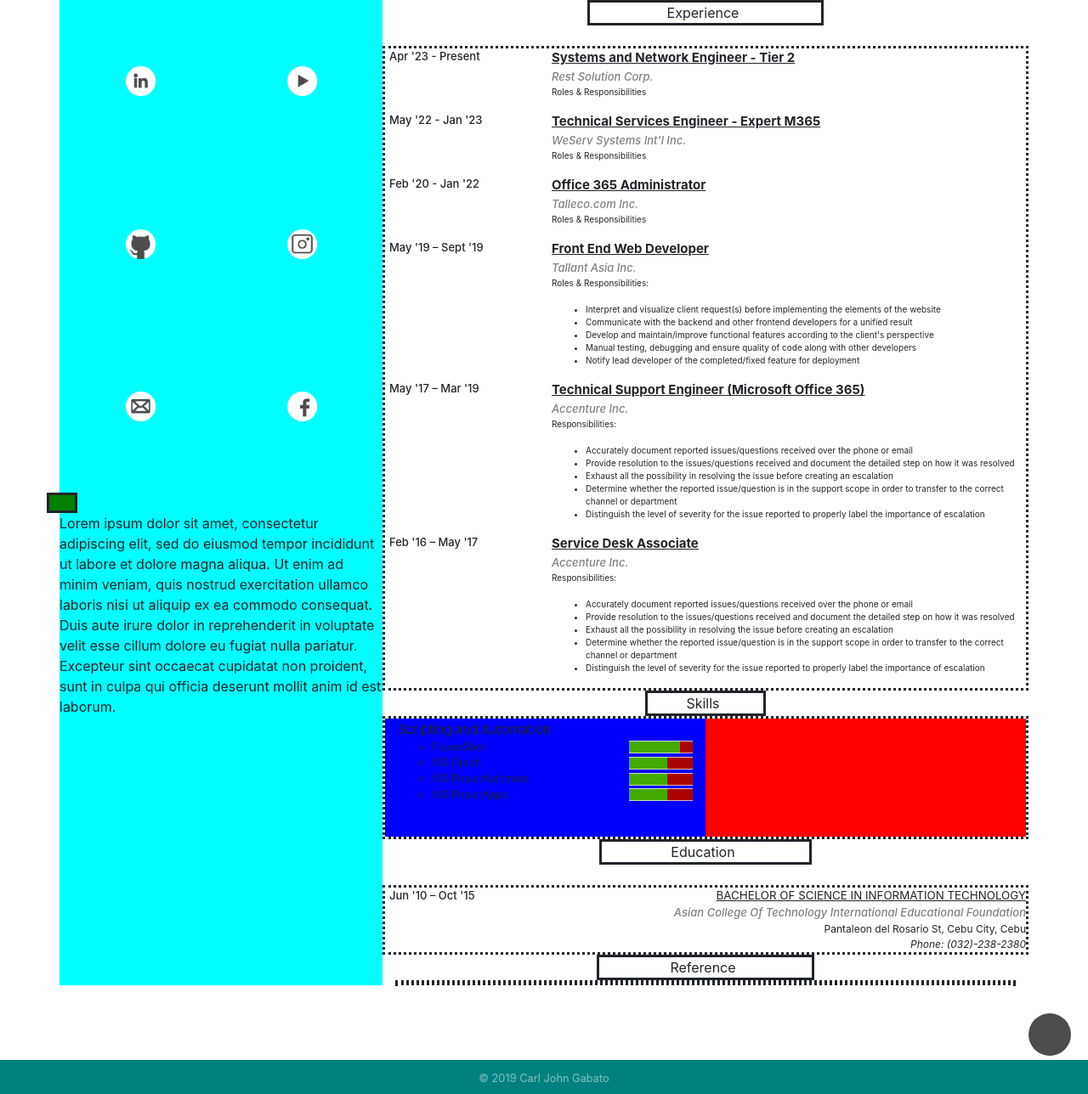
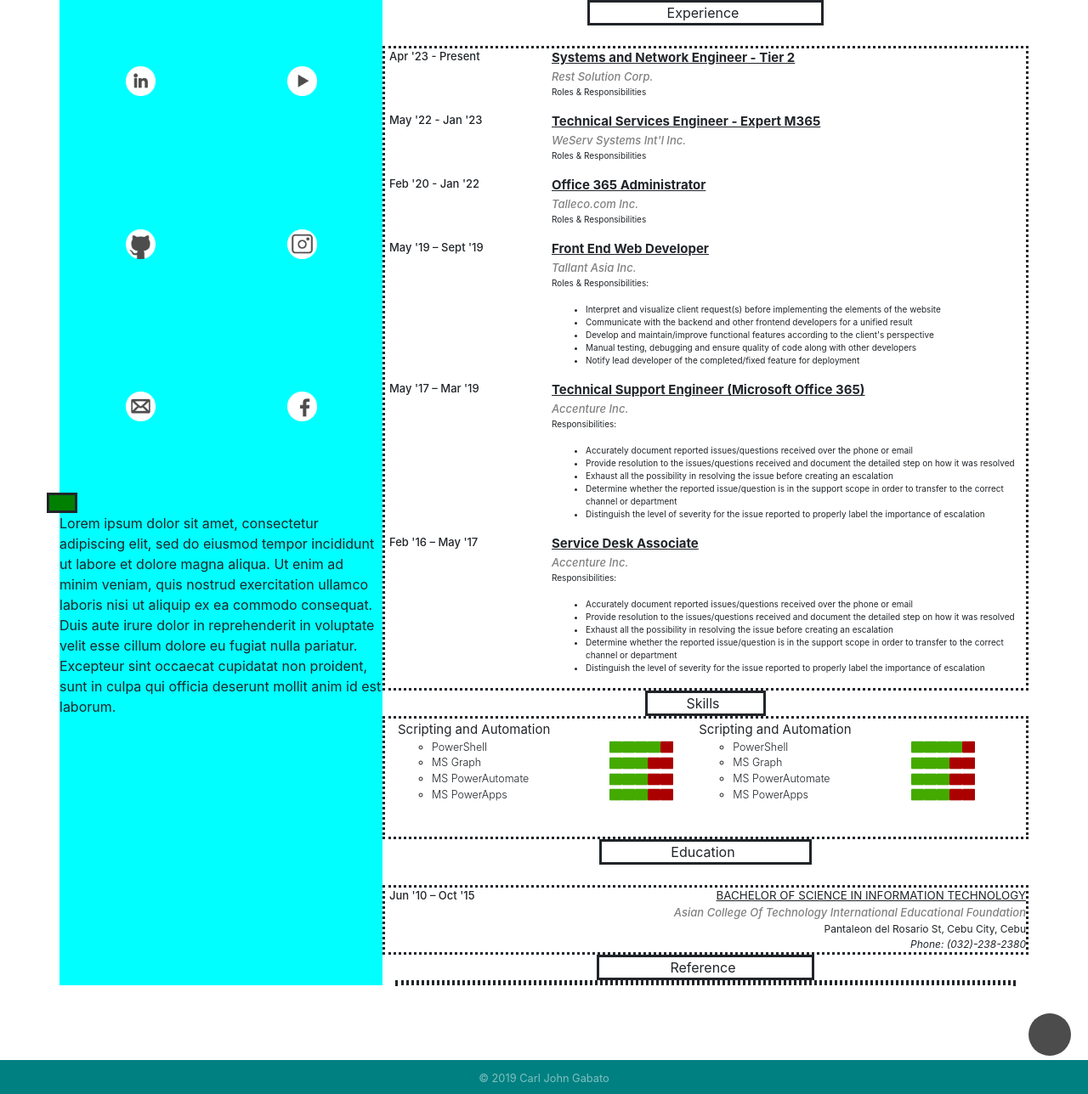
Before and after one commit to carljohngabato/aboutme, a Jekyll site: the page built from blogs.html, in a window 1280 px wide and 1400 px high, scrolled down 834 px, cut to the strip 112-1400 px from the top of the window. Shown: the whole strip at 85% size. Built offline with Jekyll 4.4.1, drawn with Linux system fonts in a browser that asks for light colours; nearby versions of some CDN libraries.

```diff
--- a/_sass/main.scss
+++ b/_sass/main.scss
@@ -630,14 +630,14 @@
   width: -webkit-fill-available;
 }
 .sk-left{
-  background-color: blue;
+  //background-color: blue;
 }
 .sk-left-row{
   width: 100%;
   height: 100%;
 }
 .sk-right{
-  background-color: red;
+  //background-color: red;
 }
 .row-2-col-2-row-3{
   height: auto;
--- a/blogs.html
+++ b/blogs.html
@@ -185,9 +185,9 @@
                 </div>
                 <div class="row row-jobs">
                     <!-- #region -->
-                    <div class="col-lg-6 sk-left">
+                    <div class="col-auto sk-left">
                         <div class="row">
-                            <div class="col-lg-8 col-md-8 col-sm-8">
+                            <div class="col-auto">
                                 <div class="skills-body">
                                     <h8 class="skill-title">Scripting and Automation</h8>
                                     <ul class="skills-list">
@@ -198,7 +198,7 @@
                                     </ul>
                                 </div>
                             </div>
-                            <div class="col-lg-4 col-md-4 col-sm-8">
+                            <div class="col-auto">
                                 <div class="skills-expertise">
                                     <br>
                                     <!--Scriting and automation-->
@@ -246,7 +246,67 @@
                             </div>
                         </div>
                     </div>
-                    <div class="col-lg-6 sk-right"></div>
+                    <div class="col-auto sk-right">
+                        <div class="row">
+                            <div class="col-auto">
+                                <div class="skills-body">
+                                    <h8 class="skill-title">Scripting and Automation</h8>
+                                    <ul class="skills-list">
+                                        <li class="skill-svc">PowerShell</li>
+                                        <li class="skill-svc">MS Graph</li>
+                                        <li class="skill-svc">MS PowerAutomate</li>
+                                        <li class="skill-svc">MS PowerApps</li>
+                                    </ul>
+                                </div>
+                            </div>
+                            <div class="col-auto">
+                                <div class="skills-expertise">
+                                    <br>
+                                    <!--Scriting and automation-->
+                                    <ul class="expertise">
+                                    <li class="skill-svc">
+                                        <div class="d-flex flex-row-reverse">
+                                        <div class="p2"><img class="red-bar" src="{{'/assets/images/red.png'}}" /></div>
+                                        <div class="p2"><img class="green-bar" src="{{'/assets/images/green.png'}}" /></div>
+                                        <div class="p2"><img class="green-bar" src="{{'/assets/images/green.png'}}" /></div>
+                                        <div class="p2"><img class="green-bar" src="{{'/assets/images/green.png'}}" /></div>
+                                        <div class="p2"><img class="green-bar" src="{{'/assets/images/green.png'}}" /></div>
+                                        </div>
+                                    </li>
+                                    <li class="skill-svc">
+                                        <div class="d-flex flex-row-reverse">
+                                        <div class="p2"><img class="red-bar" src="{{'/assets/images/red.png'}}" /></div>
+                                        <div class="p2"><img class="red-bar" src="{{'/assets/images/red.png'}}" /></div>
+                                        <div class="p2"><img class="green-bar" src="{{'/assets/images/green.png'}}" /></div>
+                                        <div class="p2"><img class="green-bar" src="{{'/assets/images/green.png'}}" /></div>
+                                        <div class="p2"><img class="green-bar" src="{{'/assets/images/green.png'}}" /></div>
+                                        </div>
+                                    </li>
+                                    <li class="skill-svc">
+                                        <div class="d-flex flex-row-reverse">
+                                        <div class="p2"><img class="red-bar" src="{{'/assets/images/red.png'}}" /></div>
+                                        <div class="p2"><img class="red-bar" src="{{'/assets/images/red.png'}}" /></div>
+                                        <div class="p2"><img class="green-bar" src="{{'/assets/images/green.png'}}" /></div>
+                                        <div class="p2"><img class="green-bar" src="{{'/assets/images/green.png'}}" /></div>
+                                        <div class="p2"><img class="green-bar" src="{{'/assets/images/green.png'}}" /></div>
+                                        </div>
+                                    </li>
+                                    <li class="skill-svc">
+                                        <div class="d-flex flex-row-reverse">
+                                        <div class="p2"><img class="red-bar" src="{{'/assets/images/red.png'}}" /></div>
+                                        <div class="p2"><img class="red-bar" src="{{'/assets/images/red.png'}}" /></div>
+                                        <div class="p2"><img class="green-bar" src="{{'/assets/images/green.png'}}" /></div>
+                                        <div class="p2"><img class="green-bar" src="{{'/assets/images/green.png'}}" /></div>
+                                        <div class="p2"><img class="green-bar" src="{{'/assets/images/green.png'}}" /></div>
+                                        </div>
+                                    </li>
+                                    </ul>
+                                    <!--END Scripting and Automation-->
+                                    <br>
+                                </div>
+                            </div>
+                        </div>
+                    </div>
                     <!-- #endregion -->
                 </div>
             </div>
```
